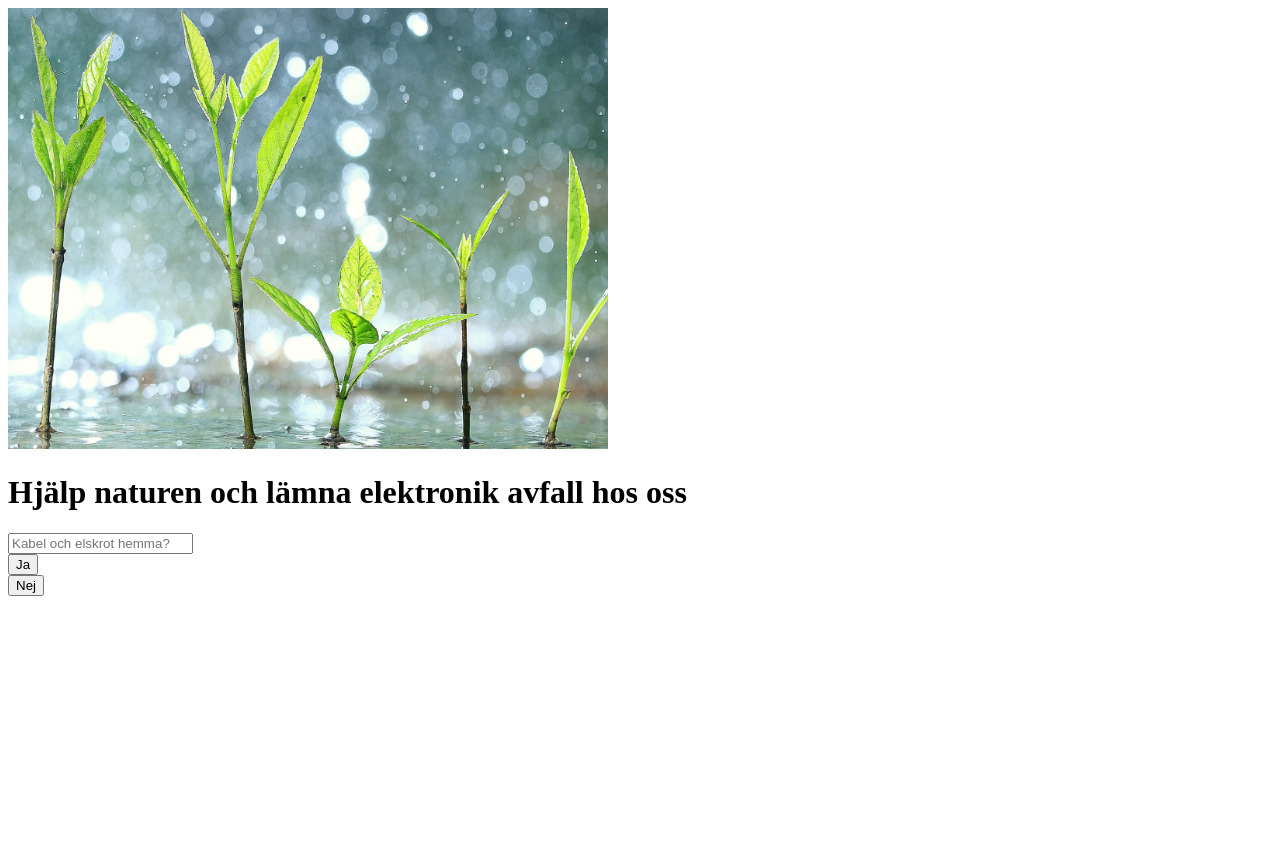
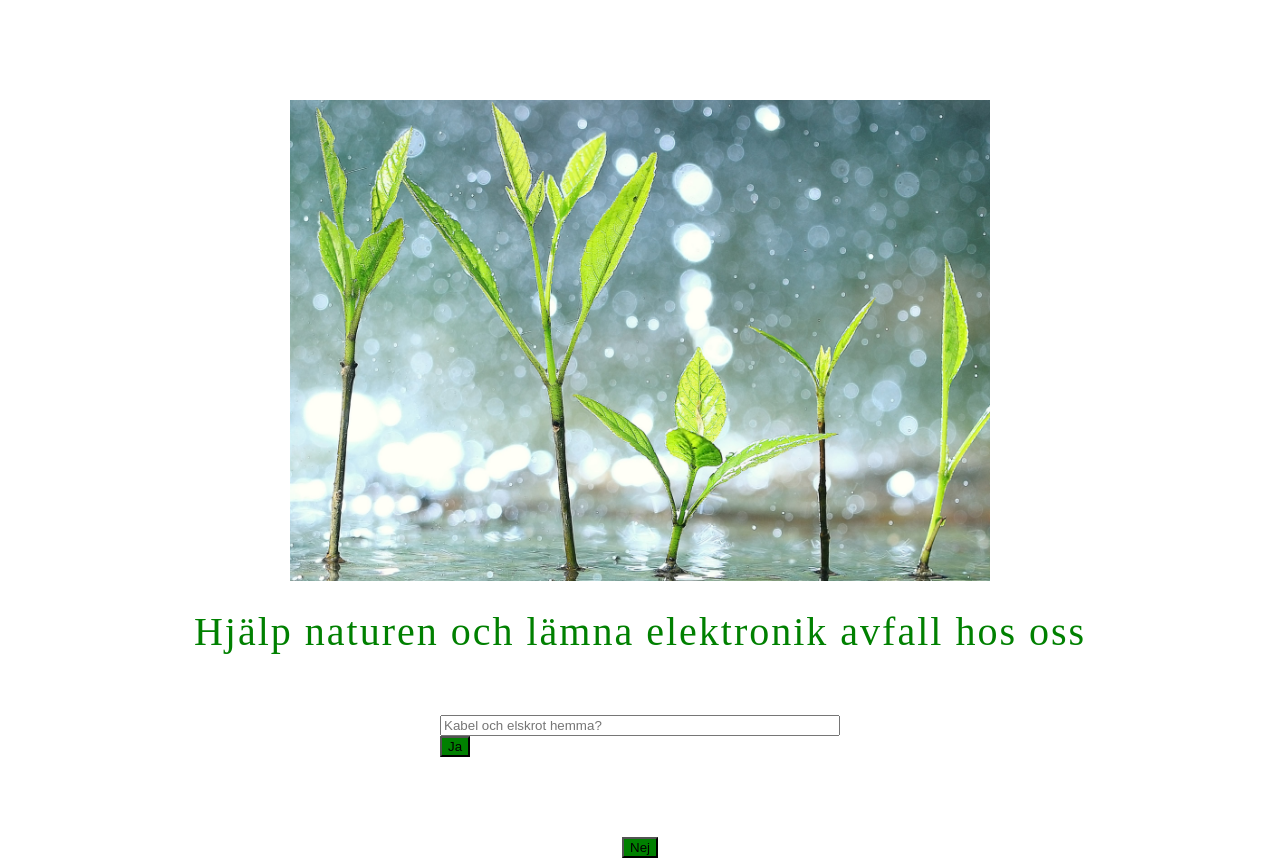
Before and after one commit to SoftwareServiceAB/Skrot, a plain HTML site: page Index.html in a window 1280 px wide. Before the commit the page ends 800 px from the top, so only its background shows below. Drawn offline with Linux system fonts and the light colour scheme.

Commit message:
Classes to target elements in CSS

```diff
--- a/Index.html
+++ b/Index.html
@@ -3,17 +3,18 @@
   <head>
   <meta charset="utf-8">
   <title>Skrotförädling</title>
+  <link href="main.css" rel="stylesheet" type="text/css">
   </head>
   <Body>
   <img src="./växter.jpg"
-  width="600"
-  height="441">
+  width="700"
+  height="481">
   <h1>Hjälp naturen och lämna elektronik avfall hos oss</h1>
-  <div>
-    <div>
+  <div class="inputSection">
+    <div class="inputs">
       <input placeholder="Kabel och elskrot hemma?"></input>
     </div>
-    <button>Ja</button>
+  <button class="addOption">Ja</button>
   </div>
   <button>Nej</button>
   </body>
```
